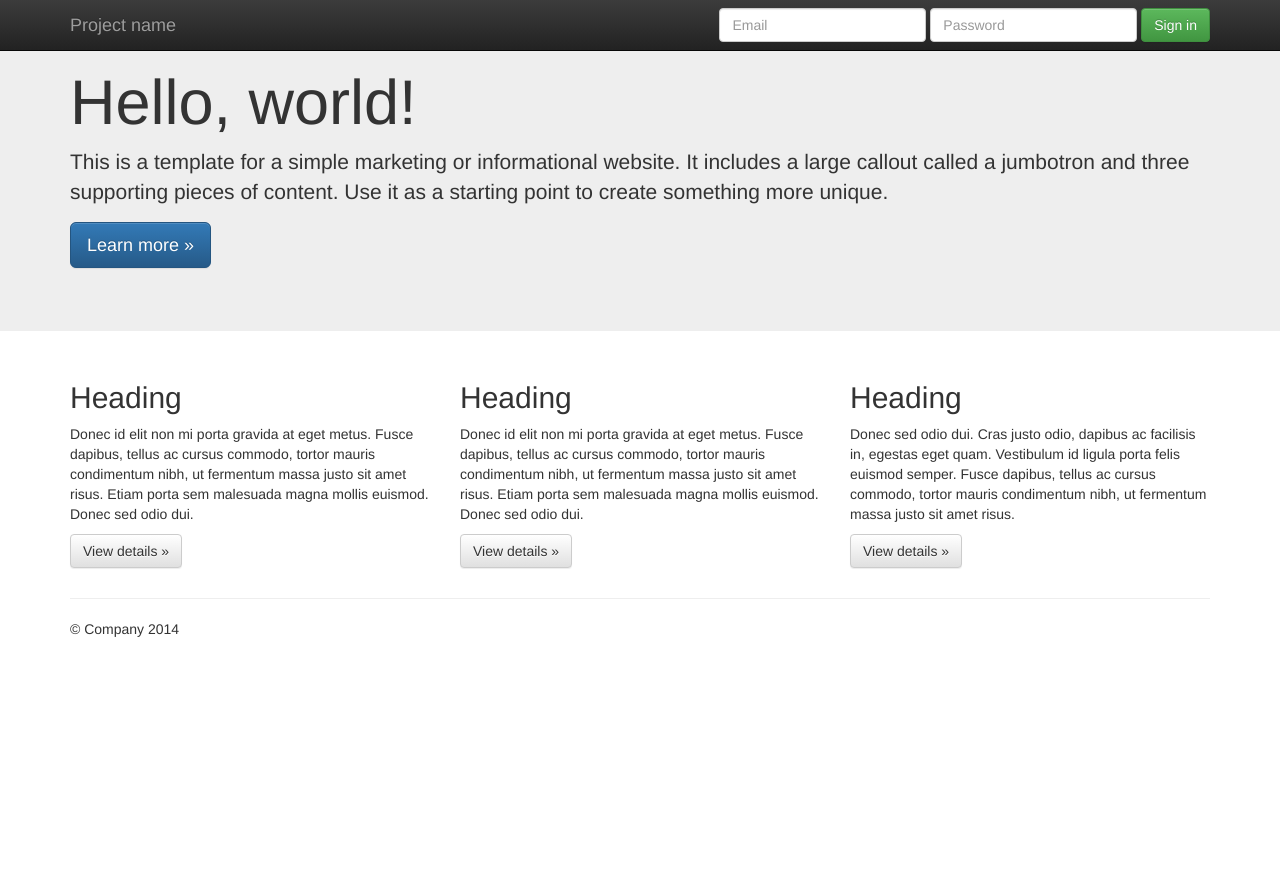
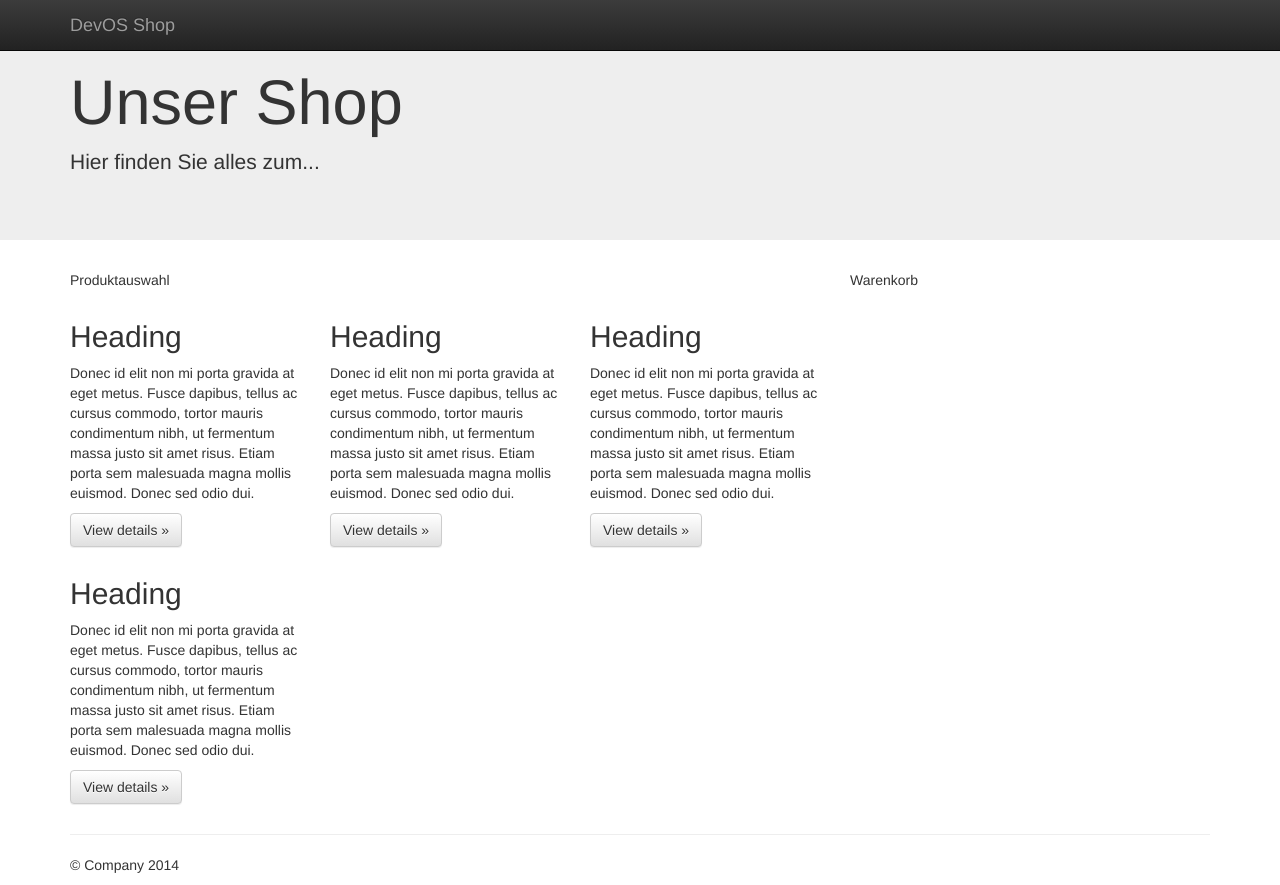
Before and after one commit to devos-2015/customer-ui, a website: page app/index.html in a window 1280 px wide. Before the commit the page ends 800 px from the top, so only its background shows below. Drawn offline with nearby package versions, Linux system fonts and the light colour scheme.

Commit message:
UI Organisation

```diff
--- a/app/index.html
+++ b/app/index.html
@@ -31,9 +31,9 @@
                 <span class="icon-bar"></span>
                 <span class="icon-bar"></span>
             </button>
-            <a class="navbar-brand" href="#">Project name</a>
+            <a class="navbar-brand" href="#">DevOS Shop</a>
         </div>
-        <div id="navbar" class="navbar-collapse collapse">
+        <!--div id="navbar" class="navbar-collapse collapse">
             <form class="navbar-form navbar-right">
                 <div class="form-group">
                     <input type="text" placeholder="Email" class="form-control">
@@ -50,13 +50,15 @@
 <!-- Main jumbotron for a primary marketing message or call to action -->
 <div class="jumbotron">
     <div class="container">
-        <h1>Hello, world!</h1>
-        <p>This is a template for a simple marketing or informational website. It includes a large callout called a jumbotron and three supporting pieces of content. Use it as a starting point to create something more unique.</p>
-        <p><a class="btn btn-primary btn-lg" href="#" role="button">Learn more &raquo;</a></p>
+        <h1>Unser Shop</h1>
+        <p>Hier finden Sie alles zum...</p>
     </div>
 </div>
 
 <div class="container">
+    <div class="row">
+      <div class="col-md-8">
+        <p>Produktauswahl</p>
         <!-- Example row of columns -->
         <div class="row">
             <div class="col-md-4">
@@ -71,8 +73,18 @@
             </div>
             <div class="col-md-4">
               <h2>Heading</h2>
-            <p>Donec sed odio dui. Cras justo odio, dapibus ac facilisis in, egestas eget quam. Vestibulum id ligula porta felis euismod semper. Fusce dapibus, tellus ac cursus commodo, tortor mauris condimentum nibh, ut fermentum massa justo sit amet risus.</p>
+              <p>Donec id elit non mi porta gravida at eget metus. Fusce dapibus, tellus ac cursus commodo, tortor mauris condimentum nibh, ut fermentum massa justo sit amet risus. Etiam porta sem malesuada magna mollis euismod. Donec sed odio dui. </p>
               <p><a class="btn btn-default" href="#" role="button">View details &raquo;</a></p>
+            </div>
+            <div class="col-md-4">
+              <h2>Heading</h2>
+              <p>Donec id elit non mi porta gravida at eget metus. Fusce dapibus, tellus ac cursus commodo, tortor mauris condimentum nibh, ut fermentum massa justo sit amet risus. Etiam porta sem malesuada magna mollis euismod. Donec sed odio dui. </p>
+              <p><a class="btn btn-default" href="#" role="button">View details &raquo;</a></p>
+            </div>
+        </div>
+      </div>
+      <div class="col-md-4">
+        <p>Warenkorb</p>
       </div>
     </div>
 
```
Lines whose indentation alone changed are shown as unchanged.
